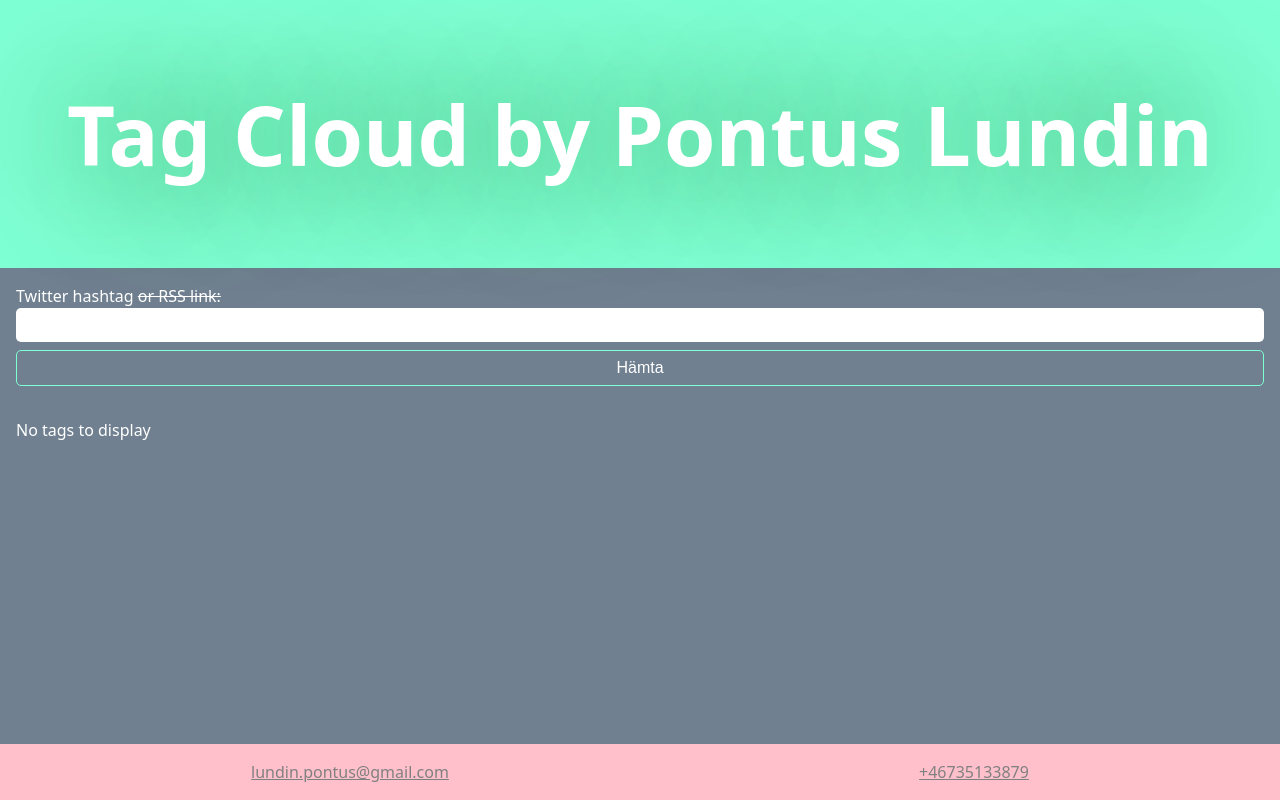
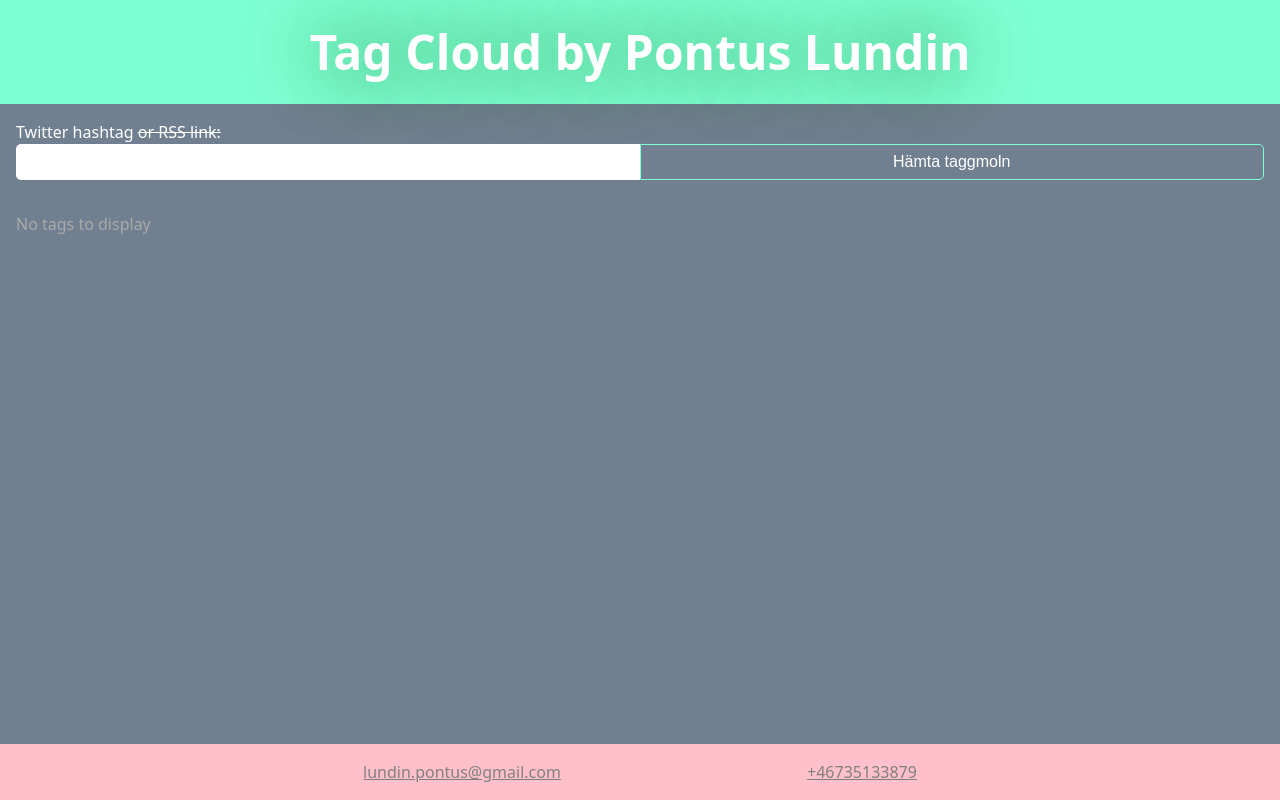
Before and after one commit to hontas/tag-cloud, a Next.js app: page / in a window 1280 px wide. Built offline with nearby package versions, Linux system fonts and the light colour scheme; what promise.prototype.finally would draw is missing.

Commit message:
handle larger screen sizes

```diff
--- a/components/footer/Footer.js
+++ b/components/footer/Footer.js
@@ -2,15 +2,21 @@ import React from 'react';
 
 export default () => (
   <footer>
-    <a href="mailto:lundin.pontus@gmail.com">lundin.pontus@gmail.com</a>
-    <a href="tel:+46735133879">+46735133879</a>
+    <div className="max-width">
+      <a href="mailto:lundin.pontus@gmail.com">lundin.pontus@gmail.com</a>
+      <a href="tel:+46735133879">+46735133879</a>
+    </div>
     <style jsx>
       {`
         footer {
           background-color: pink;
+          padding: 1em;
+        }
+        .max-width {
           display: flex;
           justify-content: space-around;
-          padding: 1em;
+          max-width: 800px;
+          margin: 0 auto;
         }
         a,
         a:link,
--- a/components/header/Header.js
+++ b/components/header/Header.js
@@ -13,8 +13,15 @@ export default () => (
         }
         h1 {
           font-size: 6.5vw;
+          margin: 0;
           text-align: center;
           text-shadow: 0 0 1.5em darkgreen;
+        }
+
+        @media (min-width: 800px) {
+          h1 {
+            font-size: 3em;
+          }
         }
       `}
     </style>
--- a/components/inputForm/InputForm.js
+++ b/components/inputForm/InputForm.js
@@ -51,12 +51,14 @@ class InputForm extends React.Component {
       <form className="InputForm" onSubmit={this.getTagsFor}>
         <label htmlFor="hash-input">
           Twitter hashtag <span className="strikethrough">or RSS link:</span>
-          <input type="text" id="hash-input" ref={this.setInputRef} />
         </label>
-        <button type="sumbit">
-          Hämta
-          {isLoading && <Spinner />}
-        </button>
+        <div className="input-group">
+          <input type="text" id="hash-input" ref={this.setInputRef} autoComplete="off" />
+          <button type="sumbit">
+            Hämta taggmoln
+            {isLoading && <Spinner />}
+          </button>
+        </div>
         {error && <p className="error">Error: {error}</p>}
         <style jsx>
           {`
@@ -64,29 +66,44 @@ class InputForm extends React.Component {
               padding: 1em;
               padding-bottom: 0.5em;
             }
+            label {
+              display: block;
+            }
+            input,
+            button {
+              border-radius: 5px;
+              font-size: 1em;
+              padding: 0.5em;
+              width: 100%;
+            }
             input {
               border: 1px gray;
-              border-radius: 5px;
-              font-size: 1em;
               margin-bottom: 0.5em;
-              padding: 0.5em;
-              width: 100%;
             }
             button {
               background: transparent;
               border: 1px solid aquamarine;
-              border-radius: 5px;
               color: white;
-              font-size: 1em;
               display: block;
-              padding: 0.5em;
-              width: 100%;
             }
             .error {
               color: pink;
             }
             .strikethrough {
               text-decoration: line-through;
+            }
+
+            @media (min-width: 800px) {
+              .input-group {
+                display: flex;
+              }
+              input {
+                border-radius: 5px 0 0 5px;
+                margin-bottom: 0;
+              }
+              button {
+                border-radius: 0 5px 5px 0;
+              }
             }
           `}
         </style>
--- a/components/tagCloud/TagCloud.js
+++ b/components/tagCloud/TagCloud.js
@@ -4,7 +4,11 @@ import { TagCloud as ReactTagCloud } from 'react-tagcloud';
 
 const TagCloud = ({ tags = [] }) => (
   <div className="TagCloud">
-    {tags.length > 0 ? <ReactTagCloud minSize={12} maxSize={35} tags={tags} /> : <p>No tags to display</p>}
+    {tags.length > 0 ? (
+      <ReactTagCloud minSize={12} maxSize={35} tags={tags} />
+    ) : (
+      <p className="no-tags-msg">No tags to display</p>
+    )}
     <style jsx>
       {`
         .TagCloud {
@@ -12,6 +16,9 @@ const TagCloud = ({ tags = [] }) => (
           padding: 1em;
           padding-top: 0.5em;
           overflow: auto;
+        }
+        .no-tags-msg {
+          color: darkgray;
         }
       `}
     </style>
```
